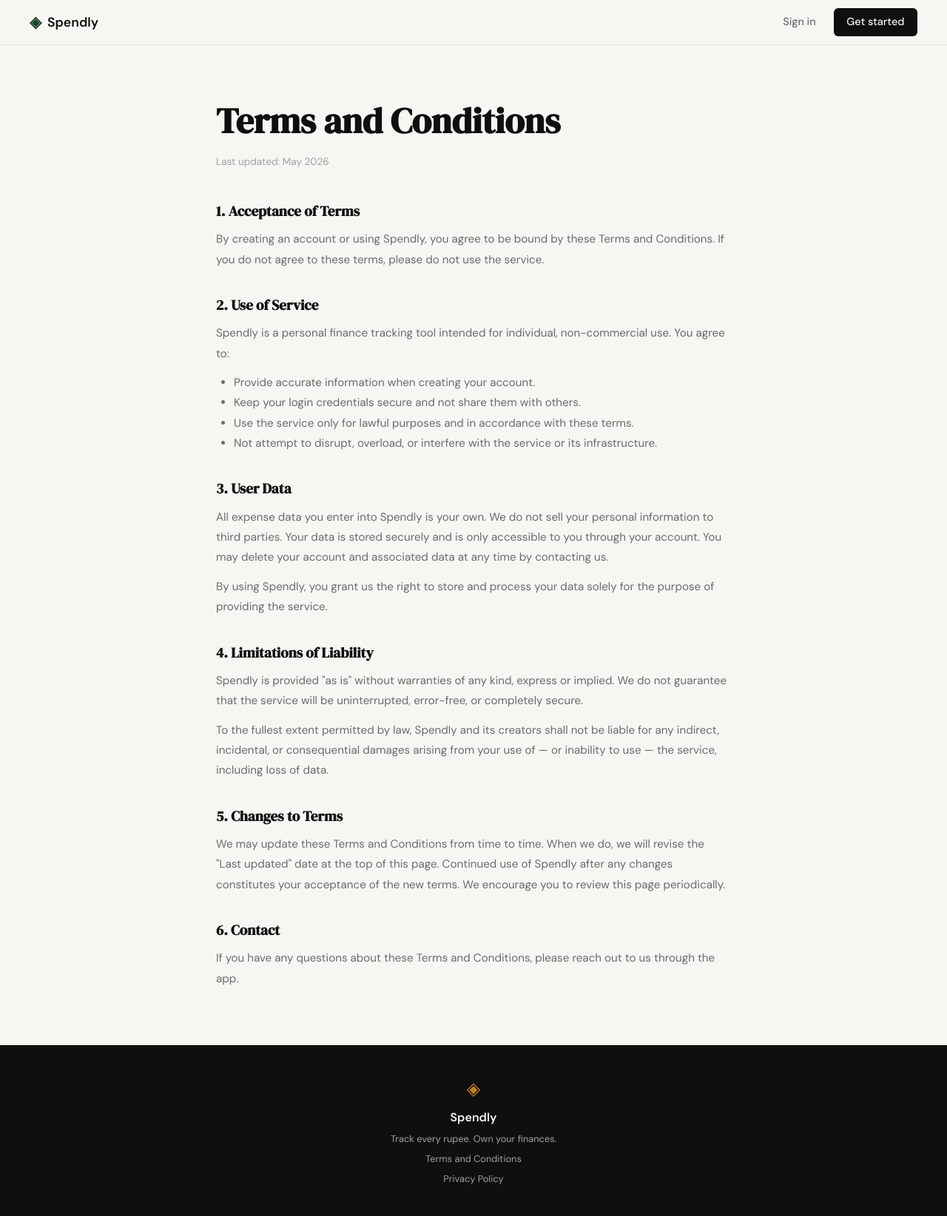
After one commit to immuhammadfurqan/Spendly-Claude, a Flask app: page /terms in a window 1280 px wide. The commit adds this page. Shown: the whole page at 74% size. Run offline with Flask 3, Linux system fonts and the light colour scheme.

Commit message:
landing: add terms and conditions page and route

```diff
--- a/app.py
+++ b/app.py
@@ -26,6 +26,11 @@ def login():
 # Placeholder routes — students will implement these                  #
 # ------------------------------------------------------------------ #
 
+@app.route("/terms")
+def terms():
+    return render_template("terms.html")
+
+
 @app.route("/logout")
 def logout():
     return "Logout — coming in Step 3"
--- a/static/css/style.css
+++ b/static/css/style.css
@@ -508,6 +508,55 @@ a { color: inherit; text-decoration: none; }
 }
 
 /* ------------------------------------------------------------------ */
+/* Legal pages (terms, privacy)                                        */
+/* ------------------------------------------------------------------ */
+
+.legal-section {
+    padding: 4rem 2rem;
+    max-width: 760px;
+    margin: 0 auto;
+}
+
+.legal-title {
+    font-family: var(--font-display);
+    font-size: clamp(2rem, 4vw, 3rem);
+    color: var(--ink);
+    margin-bottom: 0.4rem;
+}
+
+.legal-meta {
+    font-size: 0.85rem;
+    color: var(--ink-faint);
+    margin-bottom: 2.5rem;
+}
+
+.legal-body h2 {
+    font-family: var(--font-display);
+    font-size: 1.2rem;
+    color: var(--ink);
+    margin-top: 2rem;
+    margin-bottom: 0.6rem;
+}
+
+.legal-body p {
+    font-size: 0.95rem;
+    color: var(--ink-muted);
+    line-height: 1.8;
+    margin-bottom: 0.75rem;
+}
+
+.legal-body ul {
+    padding-left: 1.5rem;
+    margin-bottom: 0.75rem;
+}
+
+.legal-body ul li {
+    font-size: 0.95rem;
+    color: var(--ink-muted);
+    line-height: 1.8;
+}
+
+/* ------------------------------------------------------------------ */
 /* Responsive                                                          */
 /* ------------------------------------------------------------------ */
 
--- a/templates/base.html
+++ b/templates/base.html
@@ -34,7 +34,7 @@
             <span class="brand-icon">◈</span>
             <span class="footer-name">Spendly</span>
             <p class="footer-copy">Track every rupee. Own your finances.</p>
-            <p class="footer-copy"><a href="#">Terms and Conditions</a></p>
+            <p class="footer-copy"><a href="{{ url_for('terms') }}">Terms and Conditions</a></p>
             <p class="footer-copy"><a href="#">Privacy Policy</a>
         </div>
     </footer>
--- /dev/null
+++ b/templates/terms.html
@@ -0,0 +1,42 @@
+{% extends "base.html" %}
+
+{% block title %}Terms and Conditions — Spendly{% endblock %}
+
+{% block content %}
+<section class="legal-section">
+    <div class="legal-inner">
+        <h1 class="legal-title">Terms and Conditions</h1>
+        <p class="legal-meta">Last updated: May 2026</p>
+
+        <div class="legal-body">
+
+            <h2>1. Acceptance of Terms</h2>
+            <p>By creating an account or using Spendly, you agree to be bound by these Terms and Conditions. If you do not agree to these terms, please do not use the service.</p>
+
+            <h2>2. Use of Service</h2>
+            <p>Spendly is a personal finance tracking tool intended for individual, non-commercial use. You agree to:</p>
+            <ul>
+                <li>Provide accurate information when creating your account.</li>
+                <li>Keep your login credentials secure and not share them with others.</li>
+                <li>Use the service only for lawful purposes and in accordance with these terms.</li>
+                <li>Not attempt to disrupt, overload, or interfere with the service or its infrastructure.</li>
+            </ul>
+
+            <h2>3. User Data</h2>
+            <p>All expense data you enter into Spendly is your own. We do not sell your personal information to third parties. Your data is stored securely and is only accessible to you through your account. You may delete your account and associated data at any time by contacting us.</p>
+            <p>By using Spendly, you grant us the right to store and process your data solely for the purpose of providing the service.</p>
+
+            <h2>4. Limitations of Liability</h2>
+            <p>Spendly is provided "as is" without warranties of any kind, express or implied. We do not guarantee that the service will be uninterrupted, error-free, or completely secure.</p>
+            <p>To the fullest extent permitted by law, Spendly and its creators shall not be liable for any indirect, incidental, or consequential damages arising from your use of — or inability to use — the service, including loss of data.</p>
+
+            <h2>5. Changes to Terms</h2>
+            <p>We may update these Terms and Conditions from time to time. When we do, we will revise the "Last updated" date at the top of this page. Continued use of Spendly after any changes constitutes your acceptance of the new terms. We encourage you to review this page periodically.</p>
+
+            <h2>6. Contact</h2>
+            <p>If you have any questions about these Terms and Conditions, please reach out to us through the app.</p>
+
+        </div>
+    </div>
+</section>
+{% endblock %}
```
